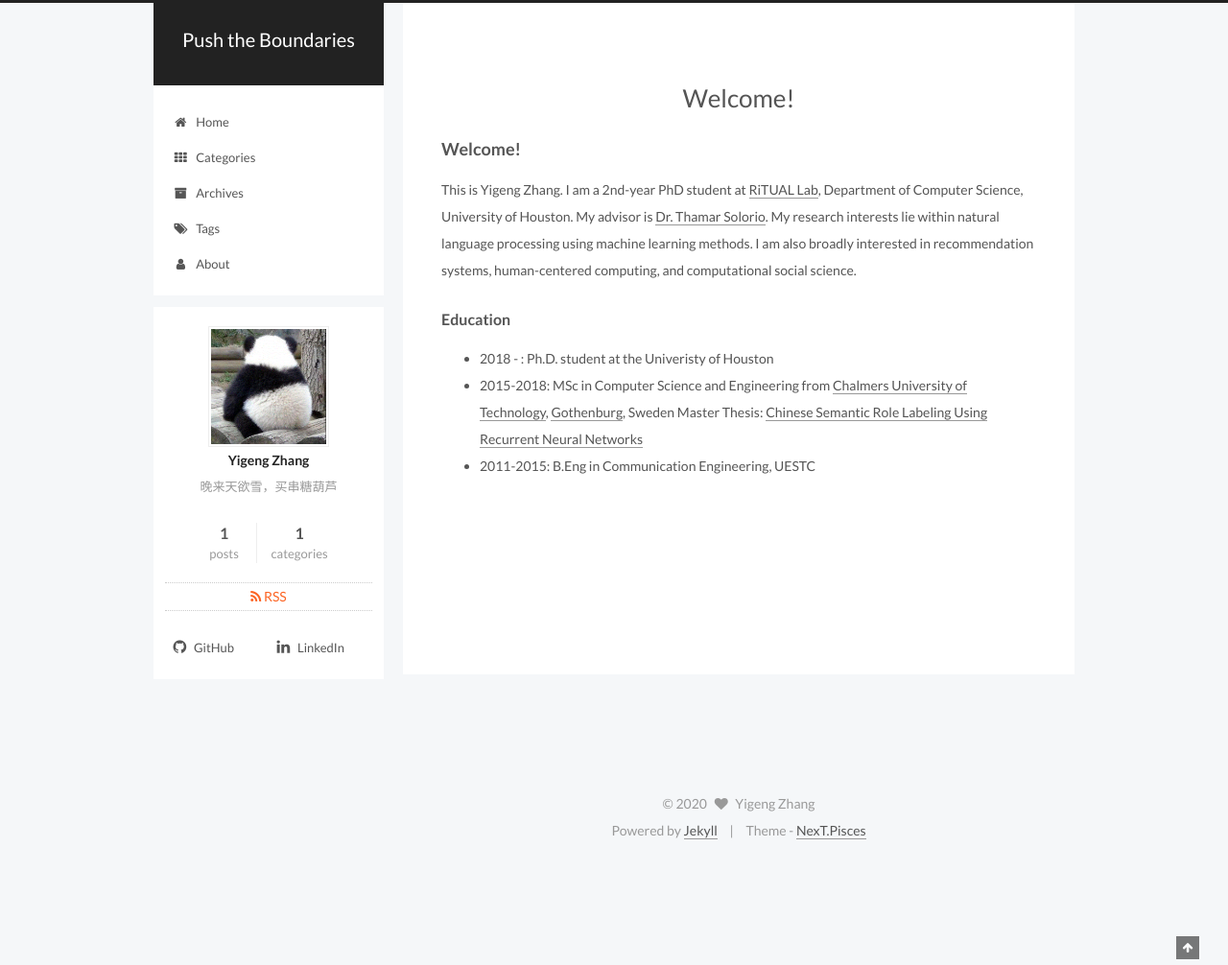
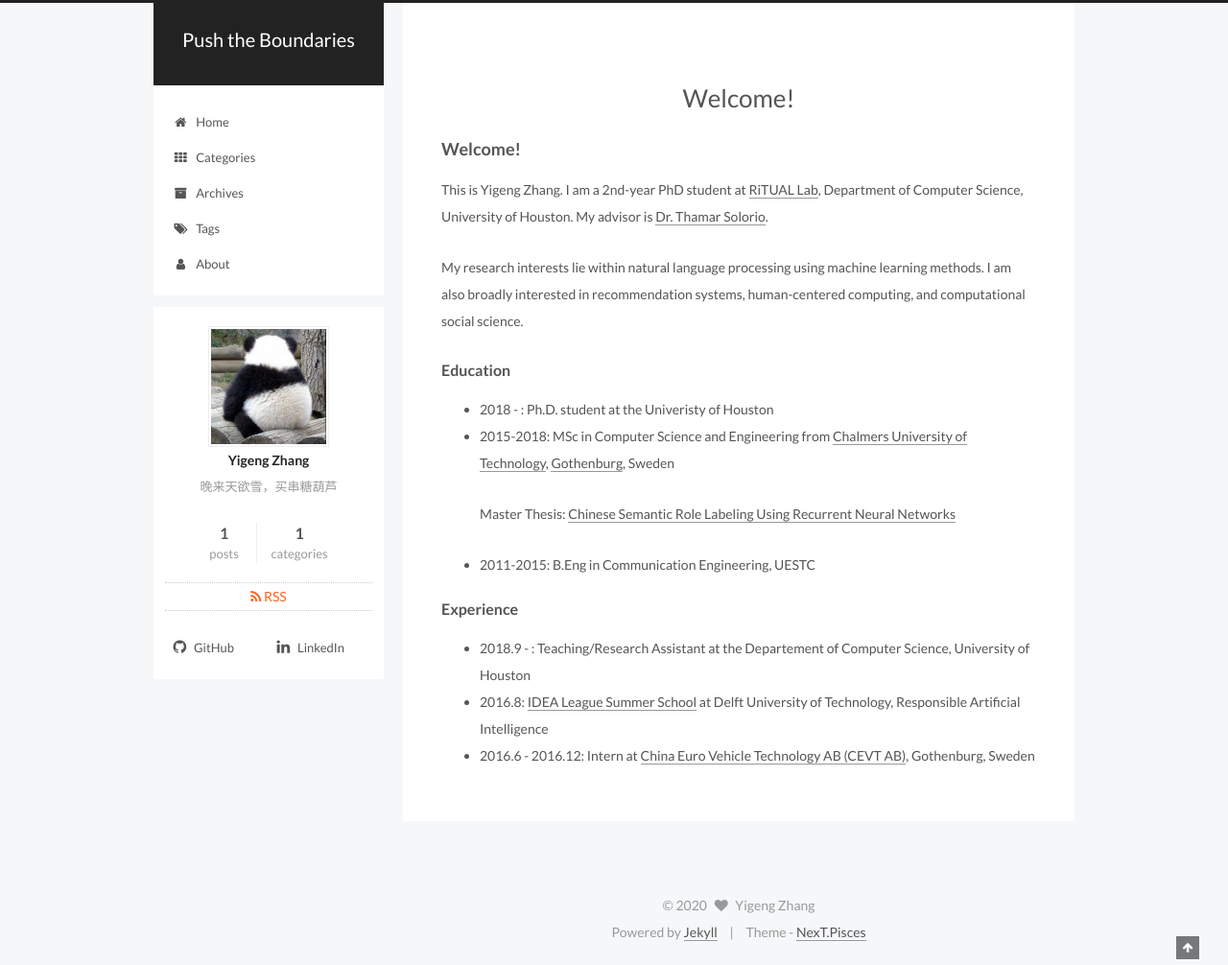
Before and after one commit to ZhangYigeng/ZhangYigeng.github.io, a Jekyll site: the page built from about/index.md, in a window 1280 px wide. Shown: the whole page at 96% size. Built offline with Jekyll 4.4.1, drawn with Linux system fonts in a browser that asks for light colours; our own code applies the rules of GitHub Pages for plain Markdown files.

Commit message:
Update index.md

```diff
--- a/about/index.md
+++ b/about/index.md
@@ -4,11 +4,13 @@ type: about
 ---
 ### Welcome!
 This is Yigeng Zhang. I am a 2nd-year PhD student at [RiTUAL Lab], Department of Computer Science, University of Houston. My advisor is [Dr. Thamar Solorio].
+
 My research interests lie within natural language processing using machine learning methods. I am also broadly interested in recommendation systems, human-centered computing, and computational social science.
 
 #### Education
 - 2018 - : Ph.D. student at the Univeristy of Houston
 - 2015-2018: MSc in Computer Science and Engineering from [Chalmers University of Technology], [Gothenburg], Sweden
+
   Master Thesis: [Chinese Semantic Role Labeling Using Recurrent Neural Networks]
 - 2011-2015: B.Eng in Communication Engineering, UESTC
 
@@ -17,3 +19,11 @@ My research interests lie within natural language processing using machine learn
 [Gothenburg]:https://en.wikipedia.org/wiki/Gothenburg
 [Chalmers University of Technology]: https://en.wikipedia.org/wiki/Chalmers_University_of_Technology
 [Chinese Semantic Role Labeling Using Recurrent Neural Networks]: https://hdl.handle.net/20.500.12380/254899
+
+#### Experience
+- 2018.9 - : Teaching/Research Assistant at the Departement of Computer Science, University of Houston
+- 2016.8: [IDEA League Summer School] at Delft University of Technology, Responsible Artificial Intelligence
+- 2016.6 - 2016.12: Intern at [China Euro Vehicle Technology AB (CEVT AB)], Gothenburg, Sweden
+
+[IDEA League Summer School]: http://idealeague.org/summer-schools/
+[China Euro Vehicle Technology AB (CEVT AB)]: https://www.cevt.se/
```
